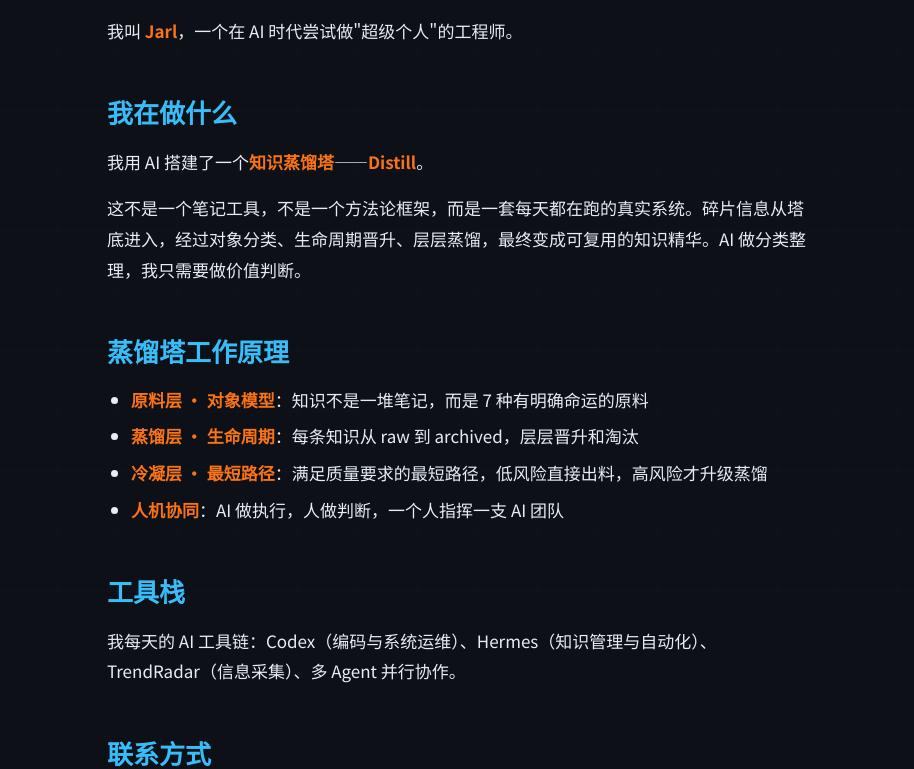
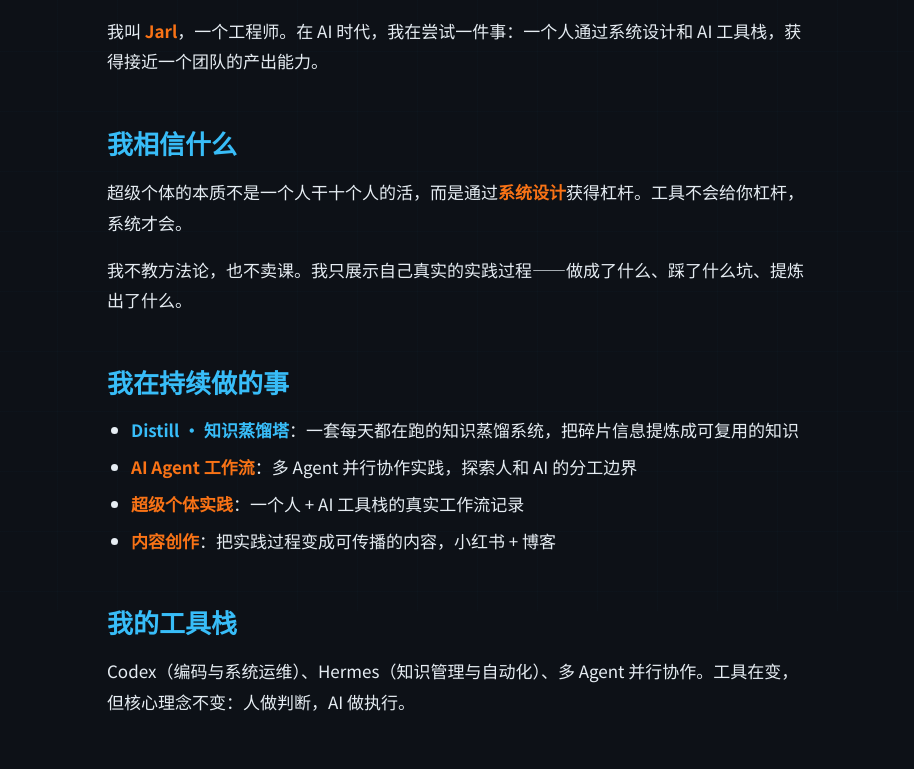
Before and after one commit to okbexx/okbexx.github.io, an Astro site: page /about in a window 1280 px wide. Shown: the part 189-958 px from the top of the page, without its empty margins (183-1097 px from the left). Built offline with nearby package versions, Linux system fonts and the light colour scheme; Astro itself is replaced by a stand-in of ours.

Commit message:
fix: update about page to personal site style

```diff
--- a/src/pages/about.astro
+++ b/src/pages/about.astro
@@ -6,31 +6,31 @@ import BaseLayout from '../layouts/BaseLayout.astro';
     <h1 style="margin-top:0;">关于我</h1>
 
     <p>
-      我叫 <strong>Jarl</strong>，一个在 AI 时代尝试做"超级个人"的工程师。
+      我叫 <strong>Jarl</strong>，一个工程师。在 AI 时代，我在尝试一件事：一个人通过系统设计和 AI 工具栈，获得接近一个团队的产出能力。
     </p>
 
-    <h2>我在做什么</h2>
+    <h2>我相信什么</h2>
     <p>
-      我用 AI 搭建了一个<strong>知识蒸馏塔</strong>——<strong>Distill</strong>。
+      超级个体的本质不是一个人干十个人的活，而是通过<strong>系统设计</strong>获得杠杆。工具不会给你杠杆，系统才会。
     </p>
     <p>
-      这不是一个笔记工具，不是一个方法论框架，而是一套每天都在跑的真实系统。碎片信息从塔底进入，经过对象分类、生命周期晋升、层层蒸馏，最终变成可复用的知识精华。AI 做分类整理，我只需要做价值判断。
+      我不教方法论，也不卖课。我只展示自己真实的实践过程——做成了什么、踩了什么坑、提炼出了什么。
     </p>
 
-    <h2>蒸馏塔工作原理</h2>
+    <h2>我在持续做的事</h2>
     <ul>
-      <li><strong>原料层 · 对象模型</strong>：知识不是一堆笔记，而是 7 种有明确命运的原料</li>
-      <li><strong>蒸馏层 · 生命周期</strong>：每条知识从 raw 到 archived，层层晋升和淘汰</li>
-      <li><strong>冷凝层 · 最短路径</strong>：满足质量要求的最短路径，低风险直接出料，高风险才升级蒸馏</li>
-      <li><strong>人机协同</strong>：AI 做执行，人做判断，一个人指挥一支 AI 团队</li>
+      <li><strong><a href="/distill">Distill · 知识蒸馏塔</a></strong>：一套每天都在跑的知识蒸馏系统，把碎片信息提炼成可复用的知识</li>
+      <li><strong>AI Agent 工作流</strong>：多 Agent 并行协作实践，探索人和 AI 的分工边界</li>
+      <li><strong>超级个体实践</strong>：一个人 + AI 工具栈的真实工作流记录</li>
+      <li><strong>内容创作</strong>：把实践过程变成可传播的内容，小红书 + 博客</li>
     </ul>
 
-    <h2>工具栈</h2>
+    <h2>我的工具栈</h2>
     <p>
-      我每天的 AI 工具链：Codex（编码与系统运维）、Hermes（知识管理与自动化）、TrendRadar（信息采集）、多 Agent 并行协作。
+      Codex（编码与系统运维）、Hermes（知识管理与自动化）、多 Agent 并行协作。工具在变，但核心理念不变：人做判断，AI 做执行。
     </p>
 
-    <h2>联系方式</h2>
+    <h2>找到我</h2>
     <ul>
       <li><a href="https://github.com/okbexx">GitHub</a></li>
       <li>小红书：@诚实大教父</li>
@@ -39,7 +39,7 @@ import BaseLayout from '../layouts/BaseLayout.astro';
     <hr />
 
     <blockquote>
-      <p>超级个体的本质不是一个人干十个人的活，而是一个人通过系统设计，获得接近十个人的产出杠杆。</p>
+      <p>知识不是存进去的，是蒸馏出来的。工具不会给你杠杆，系统才会。</p>
     </blockquote>
   </article>
 </BaseLayout>
```
